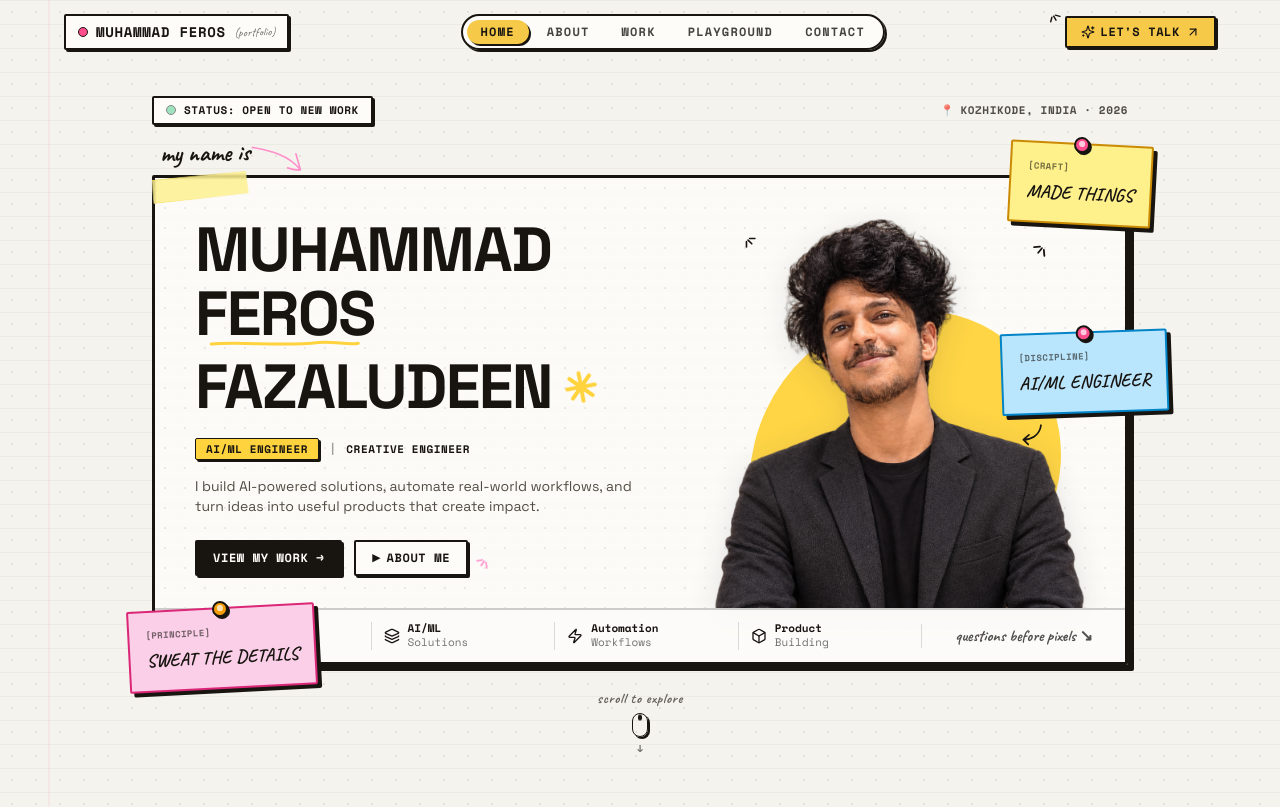
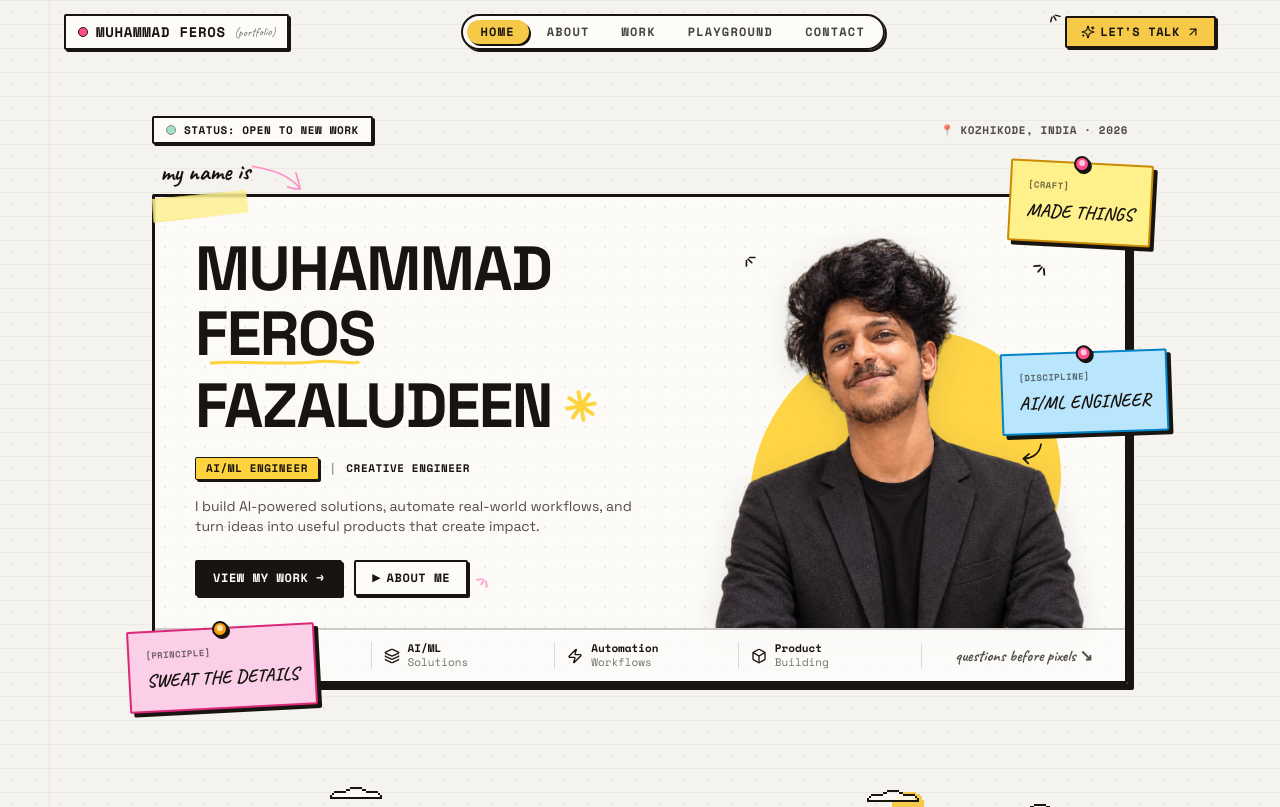
Before and after one commit to Nseconds/portfolia, a React (Vite) app: page / in a window 1280 px wide. Shown: the top 807 px of the page. Built offline with nearby package versions, Linux system fonts and the light colour scheme.

Commit message:
Remove scroll to explore indicator from Hero section

```diff
--- a/src/components/Hero.tsx
+++ b/src/components/Hero.tsx
@@ -16,7 +16,7 @@ export const Hero: React.FC = () => {
   return (
     <section
       id="hero"
-      className="relative pt-20 sm:pt-24 pb-3 sm:pb-4 px-4 sm:px-6 max-w-5xl mx-auto flex flex-col justify-center overflow-visible"
+      className="relative pt-20 sm:pt-24 pb-8 px-4 sm:px-6 max-w-5xl mx-auto flex flex-col justify-center min-h-[92vh] overflow-visible"
     >
       {/* 1. Sub-Header Status Row */}
       <div className="flex flex-wrap items-center justify-between gap-3 mb-3">
@@ -253,17 +253,6 @@ export const Hero: React.FC = () => {
         <StickyNote text="AI/ML ENGINEER" color="cyan" rotation="rotate-1" tag="DISCIPLINE" showPin={false} />
         <StickyNote text="SWEAT THE DETAILS" color="pink" rotation="-rotate-2" tag="PRINCIPLE" showPin={false} />
       </div>
-
-      {/* 5. "SCROLL TO EXPLORE" Indicator */}
-      <div className="mt-4 sm:mt-6 mb-1 flex flex-col items-center justify-center space-y-1 select-none pointer-events-none">
-        <span className="font-handwriting text-sm font-bold text-ink/65 tracking-wider">
-          scroll to explore
-        </span>
-        <div className="w-4 h-6 rounded-full border-[1.5px] border-ink flex items-start justify-center p-0.5 shadow-brutal-sm">
-          <span className="w-1 h-1.5 rounded-full bg-ink animate-bounce"></span>
-        </div>
-        <span className="text-ink/60 text-[10px] -mt-1 font-bold">↓</span>
-      </div>
     </section>
   );
 };
```
